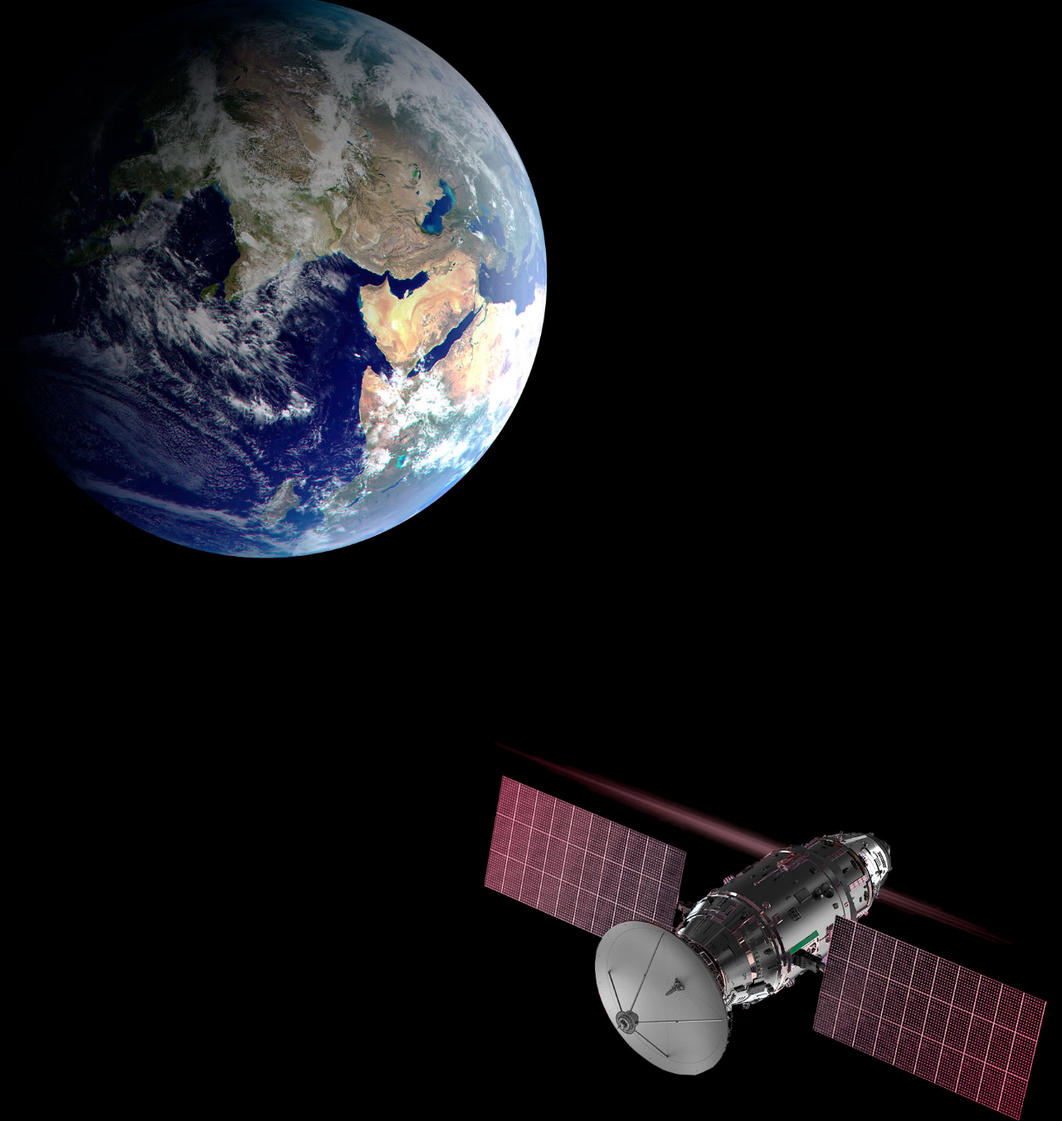
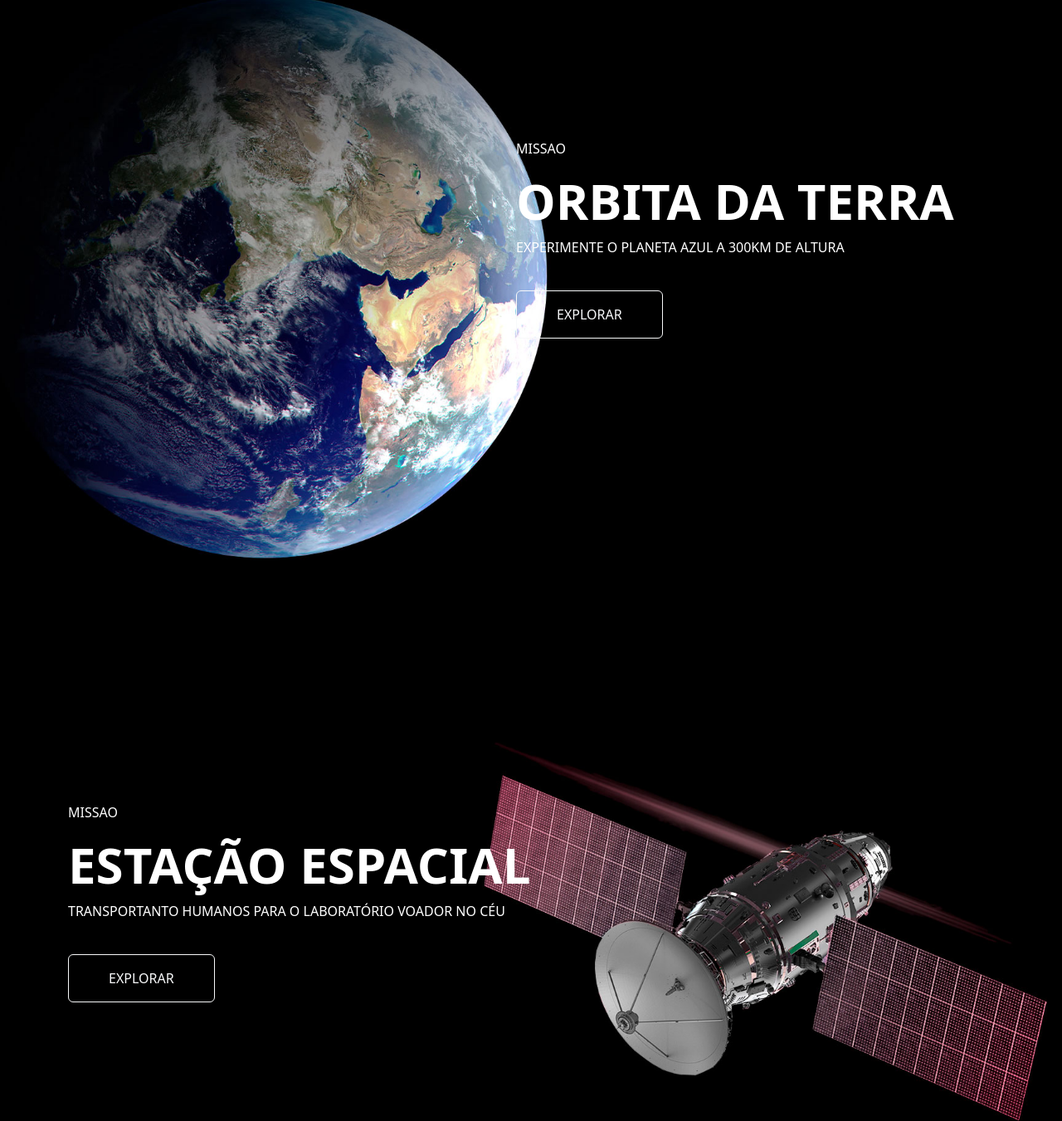
Before and after one commit to EwertonSolitto/OneBitX, a plain HTML site: page pages/humanflight.html in a window 1280 px wide. Shown: the part 1072-2423 px from the top of the page at 83% size. Drawn offline with nearby package versions, Linux system fonts and the light colour scheme.

Commit message:
humanFlight finished

```diff
--- a/pages/humanflight.html
+++ b/pages/humanflight.html
@@ -69,13 +69,57 @@
         <a href="#">onebitcode@gmail.com</a>
       </p>
     </div>
-    <div id="container2-3" class="container-fluid"></div>
-    <div id="container2-4" class="container-fluid"></div>
-    <div id="container2-5" class="container-fluid"></div>
-    <div id="container2-6" class="container-fluid"></div>
+    <div id="container2-3" class="container-fluid">
+      <div class="container container-right">
+        <div>
+          <h6>MISSAO</h6>
+          <h2>ORBITA DA TERRA</h2>
+          <p>EXPERIMENTE O PLANETA AZUL A 300KM DE ALTURA</p>
+          <a href="#" type="button" class="btn btn-outline-light p-3 px-5">
+            EXPLORAR
+          </a>
+        </div>
+      </div>
+    </div>
+    <div id="container2-4" class="container-fluid">
+      <div class="container container-left">
+        <div>
+          <h6>MISSAO</h6>
+          <h2>ESTAÇÃO ESPACIAL</h2>
+          <p>TRANSPORTANTO HUMANOS PARA O LABORATÓRIO VOADOR NO CÉU</p>
+          <a href="#" type="button" class="btn btn-outline-light p-3 px-5">
+            EXPLORAR
+          </a>
+        </div>
+      </div>
+    </div>
+    <div id="container2-5" class="container-fluid">
+      <div class="container container-right">
+        <div>
+          <h6>MISSAO</h6>
+          <h2>LUA</h2>
+          <p>RETORNANDO HUMANOS PARA A NOSSA LUA VIZINHA</p>
+          <a href="#" type="button" class="btn btn-outline-light p-3 px-5">
+            EXPLORAR
+          </a>
+        </div>
+      </div>
+    </div>
+    <div id="container2-6" class="container-fluid">
+      <div class="container container-left">
+        <div>
+          <h6>MISSAO</h6>
+          <h2>MARTE E ALÉM</h2>
+          <p>O CAMINHO PARA TORNAR A HUMANIDADE MULTIPLANETÁRIA</p>
+          <a href="#" type="button" class="btn btn-outline-light p-3 px-5">
+            EXPLORAR
+          </a>
+        </div>
+      </div>
+    </div>
 
     <div class="container-fluid container-informations">
-      <div class="container container2">
+      <div class="container-fluid container2">
         <p>
           Para mais informações sobre os serviçoes entre em contato com
           <a href="#">onebitcode@gmail.com</a>
--- a/sass/pages/humanFlight.scss
+++ b/sass/pages/humanFlight.scss
@@ -63,3 +63,51 @@
 #container2-6 {
   background-image: url("../src/images/humanFlight/05.jpg");
 }
+
+#container2-3,
+#container2-4,
+#container2-5,
+#container2-6 {
+  display: flex;
+  align-items: center;
+
+  .container {
+    height: initial;
+    padding-bottom: 5rem;
+
+    display: flex;
+    justify-content: center;
+    flex-direction: column;
+
+    div {
+      min-width: 36rem;
+    }
+
+    h6 {
+      margin-bottom: 1rem;
+
+      font-weight: 400;
+      line-height: normal;
+    }
+
+    h2 {
+      font-size: 3.75rem;
+      font-weight: bold;
+    }
+
+    p {
+      font-weight: 300;
+      margin-bottom: 2.5rem;
+    }
+
+    &.container-right {
+      align-items: flex-end;
+    }
+
+    &.container-left {
+      align-items: flex-start;
+    }
+  }
+
+
+}
```
Also changed, not shown: css/style.css, 1 other file.
